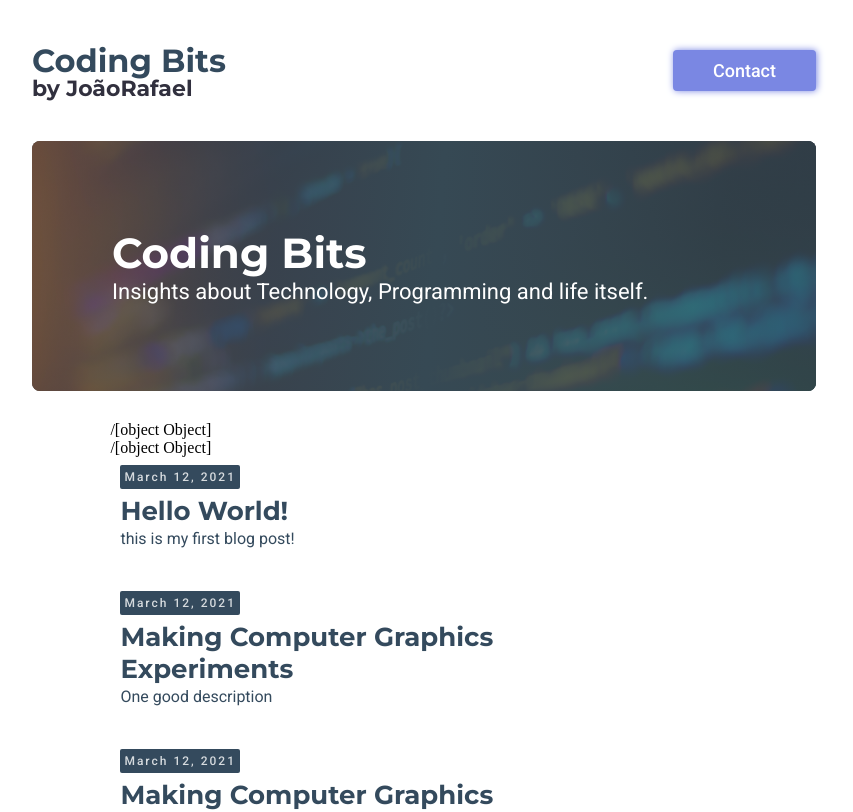
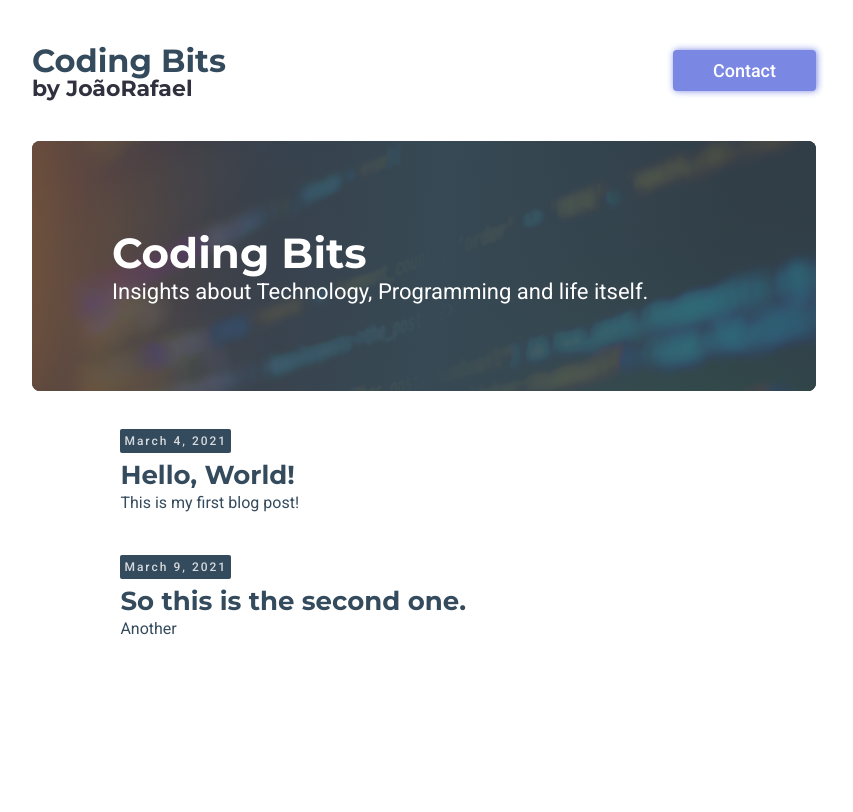
Before and after one commit to joao-rafael/blog, a Next.js app: page / in a window 1280 px wide. Shown: the top 812 px of the page, without its empty margins (216-1069 px from the left). Built offline with nearby package versions, Linux system fonts and the light colour scheme.

Commit message:
fix: post card generation now working

```diff
--- a/pages/index.js
+++ b/pages/index.js
@@ -7,7 +7,7 @@ import path from 'path';
 import styles from '../styles/Layout.module.scss'
 import fs from 'fs';
 
-export default function Home({ slugs }) {
+export default function Home({ files }) {
   return (
     <div>
       <Head>
@@ -27,23 +27,12 @@ export default function Home({ slugs }) {
           </picture>
         </div>
         <section className={styles.postlist}>
-          {slugs.map(slug => {
+          {files.map((file)=> {
             return (
-              <div key={slug}>
-                <Link href={"/" + slug}>
-                  <a>{"/" + slug}</a>
-                </Link>
-              </div>
+              <Card title={file.title} date={file.date} description={file.description} link={`/${file.slug}`} key={file.slug}>
+              </Card>
             );
           })}
-          <Card title='Hello World!' date='March 12, 2021' description='this is my first blog post!' link='/hello'>
-          </Card>
-          <Card title='Making Computer Graphics Experiments' date='March 12, 2021' description='One good description' link='/hello'>
-          </Card>
-          <Card title='Making Computer Graphics Experiments' date='March 12, 2021' description='One good description' link='/hello'>
-          </Card>
-          <Card title='Making Computer Graphics Experiments' date='March 12, 2021' description='One good description' link='/hello'>
-          </Card>
         </section>
       </section>
 
@@ -64,57 +53,12 @@ export const getStaticProps = async () => {
   files.map(file => {
     const entry = fs.readFileSync(path.join('posts', file)).toString();
     const parsedMarkdown = matter(entry);
-    console.log(parsedMarkdown.data)
     markdowns.push(parsedMarkdown.data);
   })
 
-
-
   return {
     props: {
-      slugs: markdowns
+      files: markdowns
     }
   };
 };
-
-
-/*
- {
-
-  export const getStaticProps = async () => {
-  console.log('executed');
-  const files = await fs.readdirSync('posts');
-  const data = [];
-  files.map(file => {
-    const markdown = fs.readFileSync(file.toString());
-  })
-  const parsedMarkdown = matter(markdown);
-  const data = parsedMarkdown.data;
-  console.log('files: ' + files);
-  return {
-    props: {
-      postData: files.map(fileName => fileName.replace('.md', ''))
-    }
-  }
-            posts.map(slug => {
-              console.log(posts.length);
-
-
-              return (
-                <Link href={slug} key={slug}>
-                  <article className={styles.postCard}>
-                    <h2>
-                      {data.date}
-                    </h2>
-                    <h2>
-                      {data.title}
-                    </h2>
-                    <p>
-                      {data.description}
-                    </p>
-                  </article>
-                </Link>
-              )
-            })
-          }
-*/
--- a/posts/hello.md
+++ b/posts/hello.md
@@ -1,5 +1,6 @@
 ---
 title: Hello, World!
+slug: hello
 date: March 4, 2021
 description: This is my first blog post!
 ---
--- a/posts/second.md
+++ b/posts/second.md
@@ -1,6 +1,7 @@
 ---
 title: So this is the second one.
 date: March 9, 2021
+slug: second
 description: Another
 ---
 ![alt text](./images/hello.jpg)
```
